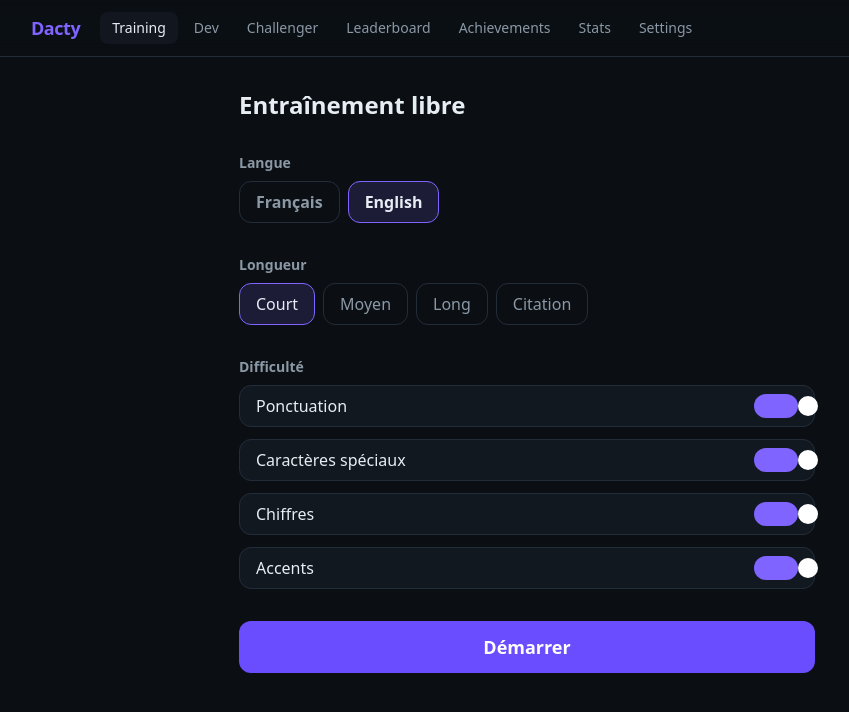
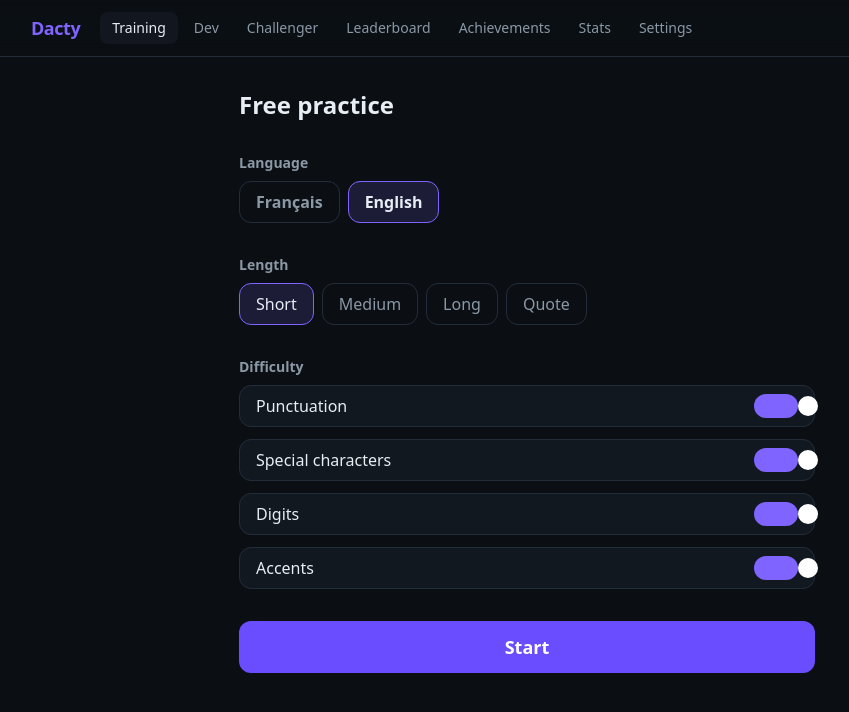
Before and after one commit to Lubachma/Dacty, a React (Vite) app: page /play in a window 1280 px wide. Shown: the top 712 px of the page, without its empty margins (113-962 px from the left). Built offline with nearby package versions, Linux system fonts and the light colour scheme.

Commit message:
feat: translate practice and dev pages

```diff
--- a/src/ui/pages/DevPage.tsx
+++ b/src/ui/pages/DevPage.tsx
@@ -9,22 +9,24 @@ import { RunControls } from '@/ui/components/RunControls';
 import { RunHud } from '@/ui/components/RunHud';
 import { ResultsScreen } from '@/ui/components/ResultsScreen';
 import { playError, playKey, playSuccess } from '@/ui/sounds';
-import { pick } from '@/i18n';
+import { pick, useT } from '@/i18n';
+import type { TranslationKey } from '@/i18n/fr';
 import { pickText } from '@/texts/corpus';
 import { ALL_OPTIONS_ON } from '@/texts/normalize';
 import { CODE_LANGUAGES, LANGUAGE_LABELS } from '@/texts/types';
 import type { Language, TextLength } from '@/texts/types';
 
-const LENGTHS: { value: TextLength; label: string }[] = [
-  { value: 'short', label: 'Extrait' },
-  { value: 'medium', label: 'Fonction' },
-  { value: 'long', label: 'Programme' },
+const LENGTHS: { value: TextLength; key: TranslationKey }[] = [
+  { value: 'short', key: 'dev.length.short' },
+  { value: 'medium', key: 'dev.length.medium' },
+  { value: 'long', key: 'dev.length.long' },
 ];
 
 export function DevPage() {
   const { status, typing, result, start, key, backspace, reset } = useRunStore();
   const profile = useSettings((s) => s.profile);
   const push = useToasts((s) => s.push);
+  const t = useT();
   const [language, setLanguage] = useState<Language>('python');
   const [length, setLength] = useState<TextLength>('short');
   useFocusGuard();
@@ -71,20 +73,20 @@ export function DevPage() {
         {typing && <RunHud typing={typing} />}
         {status === 'invalidated' ? (
           <div className="rounded-xl border border-err/40 bg-err/10 p-6 text-center">
-            <p className="mb-4 font-bold text-err">Run invalidée : la fenêtre a perdu le focus trop longtemps.</p>
+            <p className="mb-4 font-bold text-err">{t('run.invalidated')}</p>
             <button
               type="button"
               onClick={reset}
               className="rounded-xl bg-accent-strong px-6 py-2 font-bold text-white"
             >
-              Nouvelle run
+              {t('run.newRun')}
             </button>
           </div>
         ) : (
           typing && (
             <>
               {status === 'paused' && (
-                <p className="text-center text-sm text-muted">En pause — clique dans le texte pour reprendre.</p>
+                <p className="text-center text-sm text-muted">{t('run.paused')}</p>
               )}
               <TypingArea state={typing} disabled={status !== 'running'} onChar={handleChar} onBackspace={backspace} />
               <RunControls />
@@ -98,14 +100,14 @@ export function DevPage() {
   return (
     <div className="mx-auto flex max-w-xl flex-col gap-8">
       <div>
-        <h1 className="text-2xl font-bold">Mode Dev</h1>
+        <h1 className="text-2xl font-bold">{t('dev.title')}</h1>
         <p className="mt-1 text-sm text-muted">
-          Tape du code le plus vite possible. Code tapé brut — multiplicateur ×1,4. Entrée valide les sauts de ligne, l'indentation est automatique.
+          {t('dev.subtitle')}
         </p>
       </div>
 
       <section>
-        <p className="mb-2 text-sm font-semibold text-muted">Langage</p>
+        <p className="mb-2 text-sm font-semibold text-muted">{t('dev.language')}</p>
         <div className="flex gap-2">
           {CODE_LANGUAGES.map((l) => (
             <button
@@ -123,9 +125,9 @@ export function DevPage() {
       </section>
 
       <section>
-        <p className="mb-2 text-sm font-semibold text-muted">Longueur</p>
+        <p className="mb-2 text-sm font-semibold text-muted">{t('dev.length')}</p>
         <div className="flex flex-wrap gap-2">
-          {LENGTHS.map(({ value, label }) => (
+          {LENGTHS.map(({ value, key }) => (
             <button
               key={value}
               type="button"
@@ -134,7 +136,7 @@ export function DevPage() {
                 length === value ? 'border-accent bg-accent/15 text-text' : 'border-line text-muted'
               }`}
             >
-              {label}
+              {t(key)}
             </button>
           ))}
         </div>
@@ -145,7 +147,7 @@ export function DevPage() {
         onClick={begin}
         className="rounded-xl bg-accent-strong px-8 py-3 text-lg font-bold text-white transition-opacity hover:opacity-90"
       >
-        Démarrer
+        {t('dev.start')}
       </button>
     </div>
   );
--- a/src/ui/pages/PlayPage.tsx
+++ b/src/ui/pages/PlayPage.tsx
@@ -10,29 +10,31 @@ import { RunHud } from '@/ui/components/RunHud';
 import { ResultsScreen } from '@/ui/components/ResultsScreen';
 import { Toggle } from '@/ui/components/Toggle';
 import { playError, playKey, playSuccess } from '@/ui/sounds';
-import { pick } from '@/i18n';
+import { pick, useT } from '@/i18n';
+import type { TranslationKey } from '@/i18n/fr';
 import { pickText } from '@/texts/corpus';
 import { ALL_OPTIONS_ON, applyOptions } from '@/texts/normalize';
 import type { Language, TextLength, TextOptions } from '@/texts/types';
 
-const LENGTHS: { value: TextLength | 'quote'; label: string }[] = [
-  { value: 'short', label: 'Court' },
-  { value: 'medium', label: 'Moyen' },
-  { value: 'long', label: 'Long' },
-  { value: 'quote', label: 'Citation' },
+const LENGTHS: { value: TextLength | 'quote'; key: TranslationKey }[] = [
+  { value: 'short', key: 'play.length.short' },
+  { value: 'medium', key: 'play.length.medium' },
+  { value: 'long', key: 'play.length.long' },
+  { value: 'quote', key: 'play.length.quote' },
 ];
 
-const TOGGLES: { key: keyof TextOptions; label: string }[] = [
-  { key: 'punctuation', label: 'Ponctuation' },
-  { key: 'specialChars', label: 'Caractères spéciaux' },
-  { key: 'digits', label: 'Chiffres' },
-  { key: 'accents', label: 'Accents' },
+const TOGGLES: { key: keyof TextOptions; labelKey: TranslationKey }[] = [
+  { key: 'punctuation', labelKey: 'play.toggle.punctuation' },
+  { key: 'specialChars', labelKey: 'play.toggle.specialChars' },
+  { key: 'digits', labelKey: 'play.toggle.digits' },
+  { key: 'accents', labelKey: 'play.toggle.accents' },
 ];
 
 export function PlayPage() {
   const { status, typing, result, start, key, backspace, reset } = useRunStore();
   const profile = useSettings((s) => s.profile);
   const push = useToasts((s) => s.push);
+  const t = useT();
   const [language, setLanguage] = useState<Language>(profile.defaultLanguage);
   const [length, setLength] = useState<TextLength | 'quote'>('short');
   const [options, setOptions] = useState<TextOptions>(ALL_OPTIONS_ON);
@@ -84,20 +86,20 @@ export function PlayPage() {
         {typing && <RunHud typing={typing} live={status === 'running'} />}
         {status === 'invalidated' ? (
           <div role="alert" className="rounded-xl border border-err/40 bg-err/10 p-6 text-center">
-            <p className="mb-4 font-bold text-err">Run invalidée : la fenêtre a perdu le focus trop longtemps.</p>
+            <p className="mb-4 font-bold text-err">{t('run.invalidated')}</p>
             <button
               type="button"
               onClick={reset}
               className="rounded-xl bg-accent-strong px-6 py-2 font-bold text-white"
             >
-              Nouvelle run
+              {t('run.newRun')}
             </button>
           </div>
         ) : (
           typing && (
             <>
               {status === 'paused' && (
-                <p className="text-center text-sm text-muted">En pause — clique dans le texte pour reprendre.</p>
+                <p className="text-center text-sm text-muted">{t('run.paused')}</p>
               )}
               <TypingArea state={typing} disabled={status !== 'running'} onChar={handleChar} onBackspace={backspace} />
               <RunControls />
@@ -110,10 +112,10 @@ export function PlayPage() {
 
   return (
     <div className="mx-auto flex max-w-xl flex-col gap-8">
-      <h1 className="text-2xl font-bold">Entraînement libre</h1>
+      <h1 className="text-2xl font-bold">{t('play.title')}</h1>
 
       <section>
-        <p className="mb-2 text-sm font-semibold text-muted">Langue</p>
+        <p className="mb-2 text-sm font-semibold text-muted">{t('play.language')}</p>
         <div className="flex gap-2">
           {(['fr', 'en'] as const).map((l) => (
             <button
@@ -131,9 +133,9 @@ export function PlayPage() {
       </section>
 
       <section>
-        <p className="mb-2 text-sm font-semibold text-muted">Longueur</p>
+        <p className="mb-2 text-sm font-semibold text-muted">{t('play.length')}</p>
         <div className="flex flex-wrap gap-2">
-          {LENGTHS.map(({ value, label }) => (
+          {LENGTHS.map(({ value, key }) => (
             <button
               key={value}
               type="button"
@@ -142,22 +144,22 @@ export function PlayPage() {
                 length === value ? 'border-accent bg-accent/15 text-text' : 'border-line text-muted'
               }`}
             >
-              {label}
+              {t(key)}
             </button>
           ))}
         </div>
       </section>
 
       <section>
-        <p className="mb-2 text-sm font-semibold text-muted">Difficulté</p>
+        <p className="mb-2 text-sm font-semibold text-muted">{t('play.difficulty')}</p>
         <div className="flex flex-col gap-3">
-          {TOGGLES.map(({ key: k, label }) => (
+          {TOGGLES.map(({ key: k, labelKey }) => (
             <div key={k} className="flex items-center justify-between rounded-xl border border-line bg-surface px-4 py-2">
-              <span>{label}</span>
+              <span>{t(labelKey)}</span>
               <Toggle
                 checked={options[k]}
                 onChange={(v) => setOptions((o) => ({ ...o, [k]: v }))}
-                label={label}
+                label={t(labelKey)}
               />
             </div>
           ))}
@@ -169,7 +171,7 @@ export function PlayPage() {
         onClick={begin}
         className="rounded-xl bg-accent-strong px-8 py-3 text-lg font-bold text-white transition-opacity hover:opacity-90"
       >
-        Démarrer
+        {t('play.start')}
       </button>
     </div>
   );
```
Also changed, not shown: 2 other files (tests, documents, lock files or other folders).
